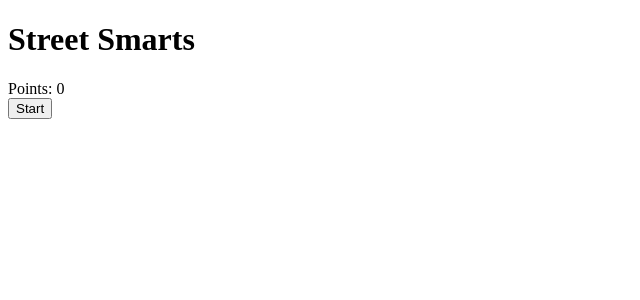
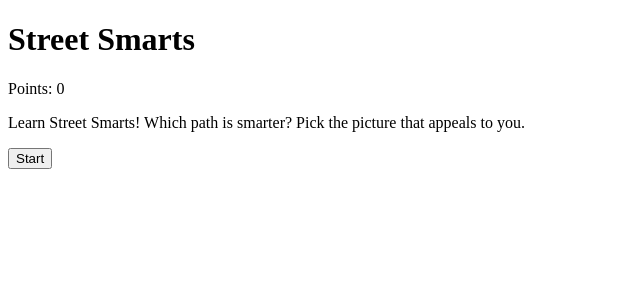
Before and after one commit to Nepsaco/stranger-danger, a React (Create React App) app: page / in a window 1280 px wide. Shown: the top 300 px of the page, without its empty margins (0-640 px from the left). Built offline with nearby package versions, Linux system fonts and the light colour scheme; no server answers.

Commit message:
addswin lose functionality

```diff
--- a/src/App.js
+++ b/src/App.js
@@ -67,28 +67,44 @@ class App extends React.Component{
         })
     }
 
+    resetGame = event => {
+        this.setState({
+            currentPoints: 0,
+            activeComponent: 'Start',
+            scenarios: [],
+            good: null,
+            bad: null,
+            activeCard: null
+        })
+        this.componentDidMount()
+    }
+
     render(){
         return (
             <div className="App">
                 <Header points={this.state.currentPoints}/>
                 {this.state.activeComponent === 'Start'
-                    ? <button onClick={this.handleStartClick}>Start</button>
+                    ?<>
+                    <p>Learn Street Smarts! Which path is smarter? Pick the picture that appeals to you.</p>
+                    <button onClick={this.handleStartClick}>Start</button> </>
                     : null}
-                {this.state.activeComponent === 'ScenarioCard' && !this.state.activeCard && this.state.currentPoints < 10
+                {this.state.activeComponent === 'ScenarioCard' && !this.state.activeCard && this.state.currentPoints < 20
                     ?  <>
                         <ScenarioCard handleActiveCard={this.handleActiveCard} scenario={this.state.good} />
                         <ScenarioCard handleActiveCard={this.handleActiveCard} scenario={this.state.bad}/>
                     </>
                     : null
                 }
-                {this.state.activeCard && this.state.currentPoints < 10
+                {this.state.activeCard && (this.state.currentPoints < 20 || this.state.currentPoints > -20)
                     ? <> <ScenarioCard activeCard={true} scenario={this.state.activeCard}/>
                         <button onClick={this.resetActiveCard} >Continue Game</button>
                     </>
                     : null
                 }
-                {this.state.currentPoints >= 10
-                    ? <WinLoseCard currentPoints={this.state.currentPoints}/>
+                {this.state.currentPoints >= 20 || this.state.currentPoints <= -20
+                    ? <> <WinLoseCard currentPoints={this.state.currentPoints}/>
+                        <button onClick={this.resetGame}> Play Again </button>
+                    </>
                     : null
                 }
             </div>
--- a/src/components/WinLoseCard.js
+++ b/src/components/WinLoseCard.js
@@ -3,11 +3,13 @@ import React from 'react'
 export default function WinLoseCard({currentPoints}){
     return(
         <>
-        {currentPoints >= 10
+        {currentPoints >= 20
            ? <div>
+               <p>You Win The Game of Life! </p>
                 <img src="https://media1.tenor.com/images/eb60f4e0ed1d4dabf26ef07e36f46290/tenor.gif?itemid=13114834" />
             </div>
             : <div>
+                <p>You Lose The Game Of Life!</p>
                 <img src="https://66.media.tumblr.com/e4fc441778ce0585cb8569d66dcc8c89/tumblr_p8a9f2YFKK1uyphz9o1_500.gifv" />
             </div>
         }
```
